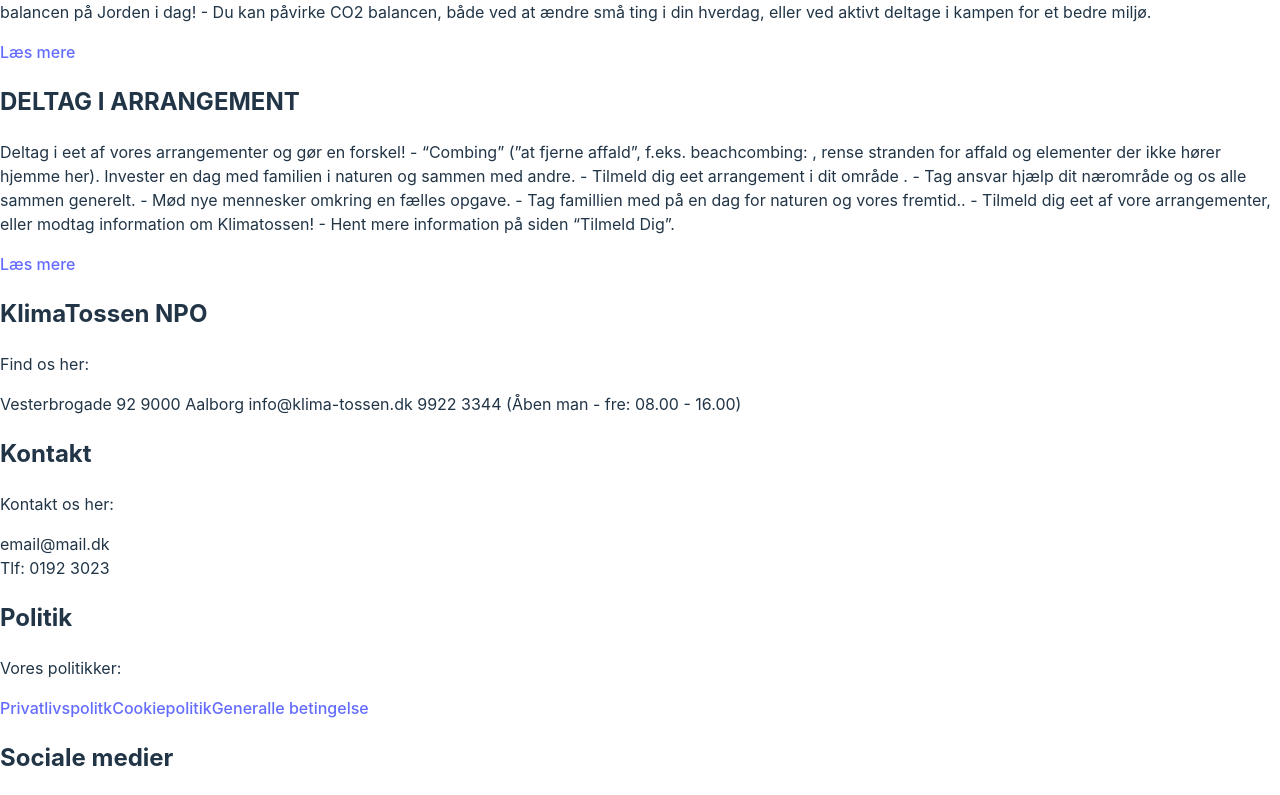
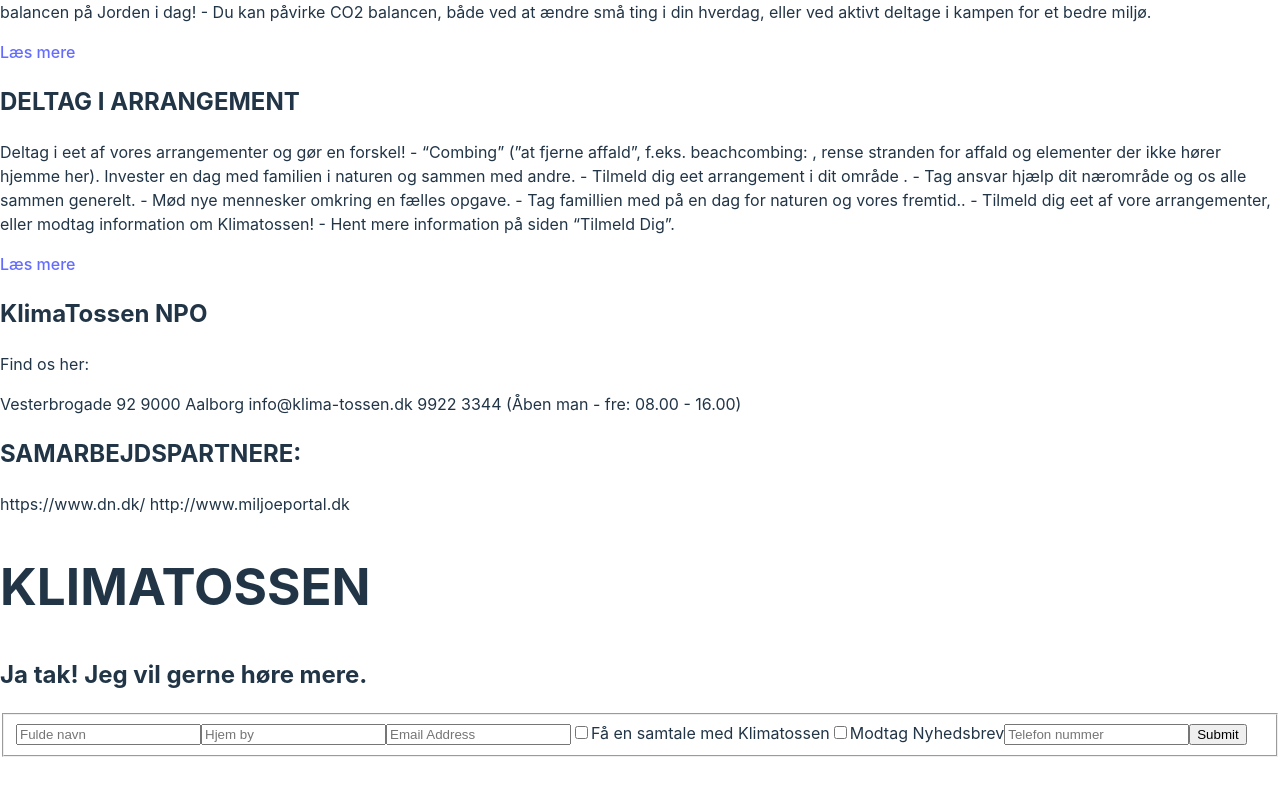
Before and after one commit to Eon4/Klimatossen, a React (Vite) app in the folder klimatossen/: page / in a window 1280 px wide. Shown: the part 1723-2518 px from the top of the page. After the commit the page ends 2480 px from the top, so only its background shows below. Built offline with nearby package versions, Linux system fonts and the light colour scheme.

Commit message:
html footer and form done

```diff
--- a/klimatossen/src/components/footer.jsx
+++ b/klimatossen/src/components/footer.jsx
@@ -18,27 +18,37 @@ info@klima-tossen.dk
         </p>
       </article>
       <article>
-        <h2>Kontakt</h2>
-        <p>Kontakt os her:</p>
+        <h2>SAMARBEJDSPARTNERE:</h2>
         <p>
-          email@mail.dk <br />
-          Tlf: 0192 3023
+https://www.dn.dk/
+http://www.miljoeportal.dk
         </p>
+        <h1>KLIMATOSSEN</h1>
       </article>
       <article>
-        <h2>Politik</h2>
-        <p>Vores politikker:</p>
-        <p>
-          <a href="#">Privatlivspolitk</a>
-          <a href="#">Cookiepolitik</a>
-          <a href="#">Generalle betingelse</a>
-        </p>
+        <h2>Ja tak! Jeg vil gerne høre mere.</h2>
       </article>
-      <article>
-        <h2>Sociale medier</h2>
-        {/* <img className={style.iconfacebook} src={iconface} alt="Logo/link to Facebook" />
-        <img className={style.iconlinkedin} src={iconlinked} alt="Logo/link to LinkedIn" /> */}
-      </article>
+      <form action="Thanks.html" novalidate onsubmit="return validate(this);" class="myform">
+        <fieldset id="signup">
+          {/* <legend>Signup Form</legend> */}
+            <input type="text" id="fname" name="fname" placeholder="Fulde navn" required />
+
+            <input type="text" id="city" name="city" placeholder="Hjem by" required />
+
+            <input type="email" id="email" name="email" placeholder="Email Address" required />
+
+            <input type="checkbox" id="talk" name="talk" value="letstalk"/>
+            <label for="talk">Få en samtale med Klimatossen</label>
+
+
+            <input type="checkbox" id="news" name="news" value="getnews"/>
+            <label for="talk">Modtag Nyhedsbrev</label>
+
+            <input type="tel" id="phone" name="phone" placeholder="Telefon nummer" pattern="[0-9]{3}-[0-9]{2}-[0-9]{3}"></input>
+
+            <input type="submit" value="Submit" />
+      </fieldset>
+      </form>
     </footer>
   );
 }
```
Also changed, not shown: klimatossen/src/style/footer.module.scss (+45 -0 lines).
